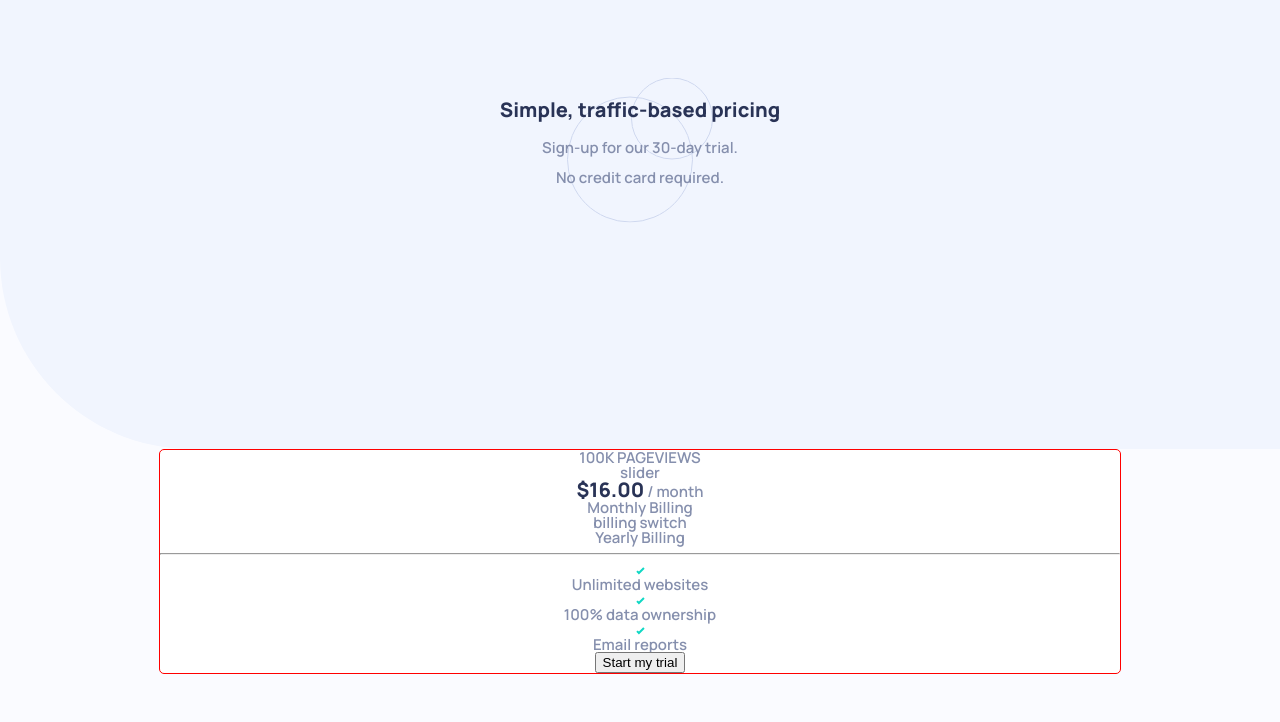
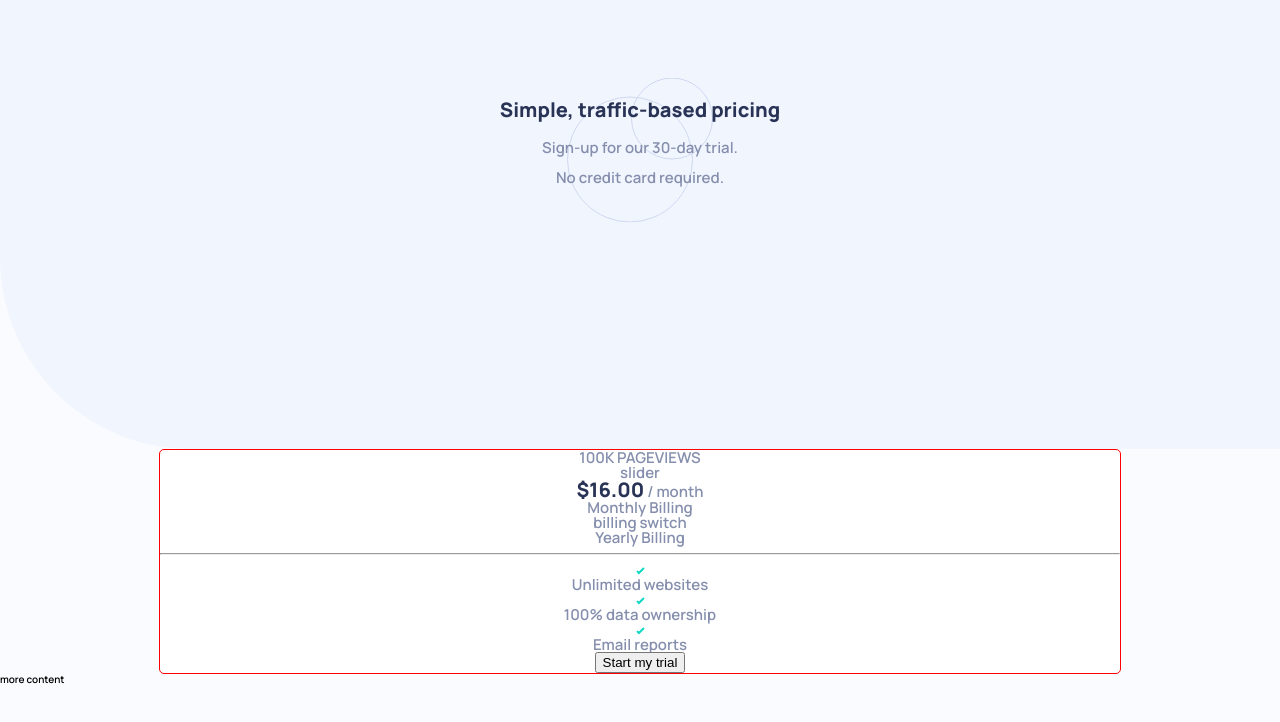
Before and after one commit to nicyuvi/interactive-pricing-component-solution, a React (Create React App) app: page / in a window 1280 px wide. Shown: the top 722 px of the page. Built offline with nearby package versions, Linux system fonts and the light colour scheme.

Commit message:
Add temporary content

```diff
--- a/src/App/App.js
+++ b/src/App/App.js
@@ -11,6 +11,9 @@ function App() {
       <main>
         <PricingComponent />
       </main>
+      <footer>
+        <h1>more content</h1>
+      </footer>
     </>
   );
 }
```
